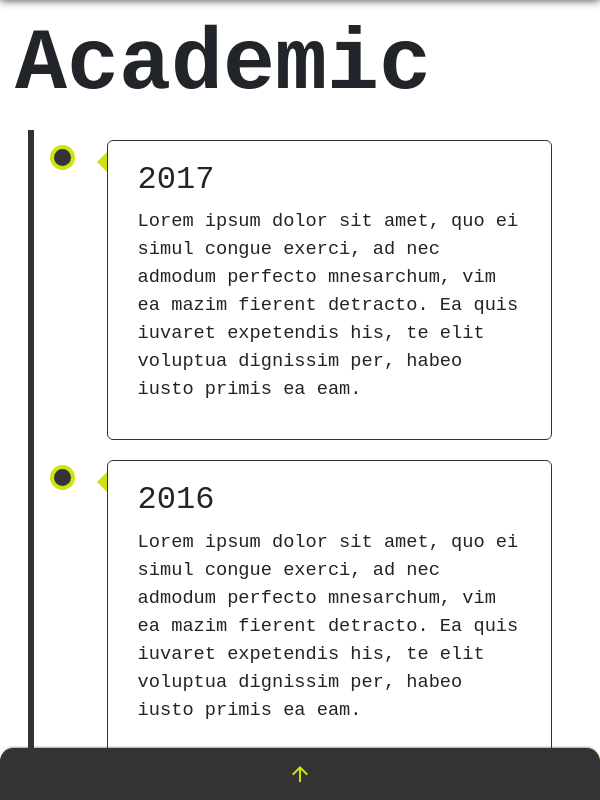
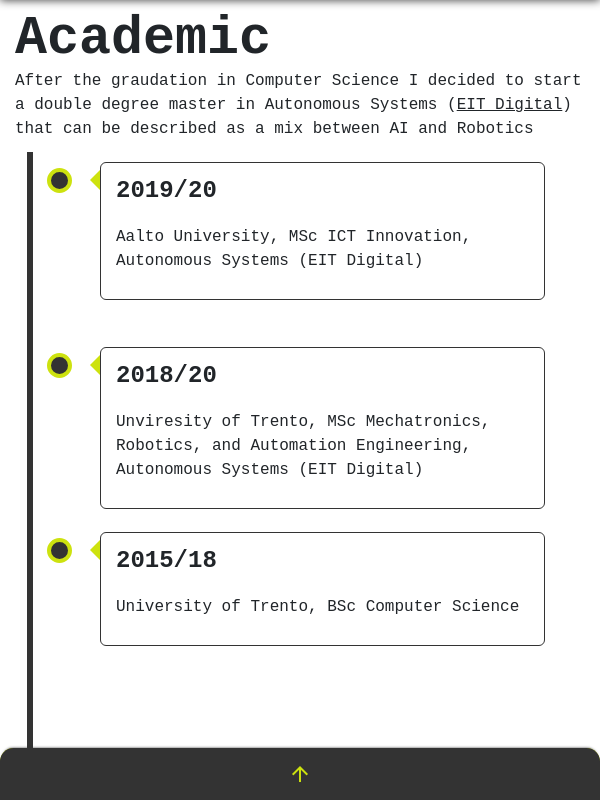
Before and after one commit to ricfrr/portfolio, a plain HTML site: page academic.html in a window 600 px wide. Drawn offline with nearby package versions, Linux system fonts and the light colour scheme.

Commit message:
first complete version of academic page done

```diff
--- a/academic.html
+++ b/academic.html
@@ -33,7 +33,7 @@
       <div href="javascript:void(0);" class="icon" onclick="response()"><i class="material-icons"
           id="spin_arrow">arrow_upward</i></div>
       <a href="./index.html"> Home </a>
-            <a href="./curriculum.html" class="active">Academic</a>
+      <a href="./academic.html" class="active">Academic</a>
       <a href="#contact">Experience</a>
       <a href="#contact">Projects</a>
 
@@ -41,58 +41,40 @@
     <!--NAVBAR-->
     <div class='container-fluid m_container'>
       <div class="row">
-                <div class="col-12 m_text_animation">
-                    <div class="role">
-                        <div class="academic_text" style="width: 100%;">
+
+        <div class="col-lg-6 col-sm-12 m_title_animation">
+          <div class="academic_text">
             Academic
           </div>
-
-
-
+        </div>
+        <div class="col-lg-6 col-md-12 m_text_animation presentation_text">
+          After the graudation in Computer Science I decided to start a double degree master in Autonomous Systems (<a
+            href="https://masterschool.eitdigital.eu/" style="color: inherit;text-decoration: underline;">EIT
+            Digital</a>) that can be described as a mix between AI and Robotics
+        </div>
+      </div>
+    </div>
+    <div class="timeline timeline_animation">
+      <div class="container left left_animation">
+        <div class="content">
+          <p class="year_uni">2019/20</p>
+          <p class="uni_text">Aalto University, MSc ICT Innovation, Autonomous Systems (EIT Digital)</p>
+        </div>
+      </div>
+      <div class="container right right_animation">
+        <div class="content">
+          <p class="year_uni">2018/20</p>
+          <p class="uni_text">Unviresity of Trento, MSc Mechatronics, Robotics, and Automation Engineering, Autonomous
+            Systems (EIT Digital)</p>
+        </div>
+      </div>
+      <div class="container left left_animation">
+        <div class="content">
+          <p class="year_uni">2015/18</p>
+          <p class="uni_text">University of Trento, BSc Computer Science</p>
+        </div>
       </div>
 
-                </div>
-
-
-            </div>
-        </div>
-        <div class="timeline">
-            <div class="container left">
-              <div class="content">
-                <h2>2017</h2>
-                <p>Lorem ipsum dolor sit amet, quo ei simul congue exerci, ad nec admodum perfecto mnesarchum, vim ea mazim fierent detracto. Ea quis iuvaret expetendis his, te elit voluptua dignissim per, habeo iusto primis ea eam.</p>
-              </div>
-            </div>
-            <div class="container right">
-              <div class="content">
-                <h2>2016</h2>
-                <p>Lorem ipsum dolor sit amet, quo ei simul congue exerci, ad nec admodum perfecto mnesarchum, vim ea mazim fierent detracto. Ea quis iuvaret expetendis his, te elit voluptua dignissim per, habeo iusto primis ea eam.</p>
-              </div>
-            </div>
-            <div class="container left">
-              <div class="content">
-                <h2>2015</h2>
-                <p>Lorem ipsum dolor sit amet, quo ei simul congue exerci, ad nec admodum perfecto mnesarchum, vim ea mazim fierent detracto. Ea quis iuvaret expetendis his, te elit voluptua dignissim per, habeo iusto primis ea eam.</p>
-              </div>
-            </div>
-            <div class="container right">
-              <div class="content">
-                <h2>2012</h2>
-                <p>Lorem ipsum dolor sit amet, quo ei simul congue exerci, ad nec admodum perfecto mnesarchum, vim ea mazim fierent detracto. Ea quis iuvaret expetendis his, te elit voluptua dignissim per, habeo iusto primis ea eam.</p>
-              </div>
-            </div>
-            <div class="container left">
-              <div class="content">
-                <h2>2011</h2>
-                <p>Lorem ipsum dolor sit amet, quo ei simul congue exerci, ad nec admodum perfecto mnesarchum, vim ea mazim fierent detracto. Ea quis iuvaret expetendis his, te elit voluptua dignissim per, habeo iusto primis ea eam.</p>
-              </div>
-            </div>
-            <div class="container right">
-              <div class="content">
-                <h2>2007</h2>
-                <p>Lorem ipsum dolor sit amet, quo ei simul congue exerci, ad nec admodum perfecto mnesarchum, vim ea mazim fierent detracto. Ea quis iuvaret expetendis his, te elit voluptua dignissim per, habeo iusto primis ea eam.</p>
-              </div>
-            </div>
     </div>
 
 
--- a/curriculum.css
+++ b/curriculum.css
@@ -1,10 +1,29 @@
 
 
 
-/*   ---> COPIALO*/
 .academic_text{
     font-size: 65pt;
     font-weight: bold;
+    font-family: monospace;
+    text-align: left;
+}
+
+.presentation_text{
+  font-size: 15pt;
+  font-family: monospace;
+  text-align: right;
+  top: 5pt;
+}
+
+.uni_text{
+  font-size: 15pt;
+  font-family: monospace;
+
+}
+.year_uni{
+  font-weight: bold;
+
+  font-size: 20pt;
   font-family: monospace;
 }
 
@@ -12,11 +31,60 @@
   box-sizing: border-box;
 }
 
+
+/* ANIMATION */
+.left_animation{
+  animation-name: left_animation;
+  animation-duration: 1s;
+  animation-delay: 0s;
+}
+
+@keyframes left_animation {
+  0%   {left:-100%}
+  100% {left:-25.35%}
+}
+
+.right_animation{
+  animation-name: right_animation;
+  animation-duration: 1s;
+  animation-delay: 0s;
+}
+
+@keyframes right_animation {
+  0%   {left:100%}
+  100% {left:25.35%}
+}
+
+.timeline_animation{
+  animation-name: timeline_animation;
+  animation-duration: 1s;
+  animation-delay: 0s;
+}
+
+@keyframes timeline_animation {
+  0%   {top:-100%}
+  100% {top:0%}
+}
+
+.m_title_animation{
+  animation-name: title_animation;
+  animation-duration: 1s;
+  animation-delay: 0s;
+}
+
+@keyframes title_animation {
+  0%   {right:-100%}
+  100% {right:0%}
+}
+
+
 /* The actual timeline (the vertical ruler) */
 .timeline {
   position: relative;
   max-width: 1200px;
   margin: 0 auto;
+  height :85%;
+
 }
 
 /* The actual timeline (the vertical ruler) */
@@ -37,6 +105,8 @@
   position: relative;
   background-color: inherit;
   width: 50%;
+
+
 }
 
 /* The circles on the timeline */
@@ -45,10 +115,10 @@
   position: absolute;
   width: 25px;
   height: 25px;
-  right: -17px;
+  right: -16.5px;
   background-color: #333;
   border: 4px solid rgb(205, 226, 15);;
-  top: 15px;
+  top: 16px;
   border-radius: 50%;
   z-index: 1;
 }
@@ -68,7 +138,7 @@
   content: " ";
   height: 0;
   position: absolute;
-  top: 22px;
+  top: 18px;
   width: 0;
   z-index: 1;
   right: 30px;
@@ -82,7 +152,7 @@
   content: " ";
   height: 0;
   position: absolute;
-  top: 22px;
+  top: 18px;
   width: 0;
   z-index: 1;
   left: 30px;
@@ -108,10 +178,76 @@
 }
 
 /* Media queries - Responsive timeline on screens less than 600px wide */
+
+@media screen and (min-width: 430px)  and (min-height: 650px){
+  .container {
+    height: 33%;
+  }
+}
+
+@media screen and (max-width: 992px) {
+  .academic_text{
+    font-size: 50pt;
+    font-weight: bold;
+    font-family: monospace;
+  }
+  .presentation_text{
+    font-size: 14pt;
+    font-family: monospace;
+    text-align: left;
+    top :0pt;
+  }
+
+  .uni_text{
+    font-size: 13pt;
+    font-family: monospace;
+
+  }
+  .year_uni{
+    font-size: 19pt;
+    font-family: monospace;
+  }
+  .container {
+    height: 30%;
+  }
+
+}
 @media screen and (max-width: 600px) {
+
+  .content {
+    padding: 10px 15px;
+
+  }
+  .academic_text{
+    font-size: 40pt;
+    font-weight: bold;
+    font-family: monospace;
+  }
+  .presentation_text{
+    font-size: 12pt;
+    font-family: monospace;
+    text-align: left;
+    top :-8pt;
+  }
+
+
+  .uni_text{
+    font-size: 12pt;
+    font-family: monospace;
+
+  }
+  .year_uni{
+    font-size: 18pt;
+    font-family: monospace;
+  }
+
+  .timeline{
+    height :77vh;
+  }
   /* Place the timelime to the left */
   .timeline::after {
-  left: 31px;
+    left: 30px;/*4vw;*/
+
   }
 
   /* Full-width containers */
@@ -131,14 +267,39 @@
 
   /* Make sure all circles are at the same spot */
   .left::after, .right::after {
-  left: 2.5%;
+    left: 17px;/*0.8vw;*/
   }
 
   .left{
-    left:1.1%
+    left: 0vw;
   }
   /* Make all right containers behave like the left ones */
   .right {
-  left: 1.1%;
+    left: 0vw;
   }
+
+    /* ANIMATION */
+  .left_animation{
+    animation-name: left_animation;
+    animation-duration: 1s;
+    animation-delay: 0s;
   }
+
+  @keyframes left_animation {
+    0%   {left:-100%}
+    100% {left:0%}
+  }
+
+  .right_animation{
+    animation-name: right_animation;
+    animation-duration: 1s;
+    animation-delay: 0s;
+  }
+
+  @keyframes right_animation {
+    0%   {left:100%}
+    100% {left:0%}
+  }
+
+
+}
```
Lines whose indentation alone changed are shown as unchanged.
